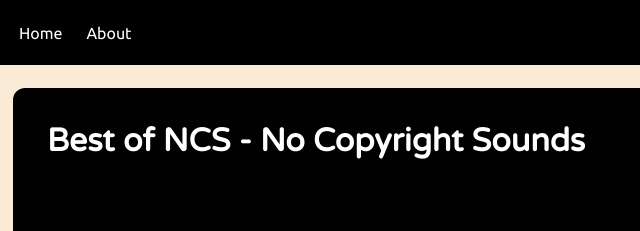
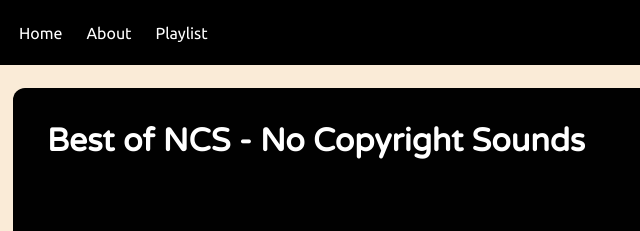
Before and after one commit to gehlotdeep/spotifyrepo, a plain HTML site: page index.html in a window 1280 px wide. Shown: the top 231 px of the page, 145-785 px from the left. Drawn offline with Linux system fonts and the light colour scheme.

Commit message:
commit 1 in index.html

```diff
--- a/index.html
+++ b/index.html
@@ -13,6 +13,7 @@
             <li class="brand"><img src="logo.png" alt="Spotify"> Spotify</li>
             <li>Home</li>
             <li>About</li>
+	    <li>Playlist</li>
         </ul>
     </nav>
 
```
